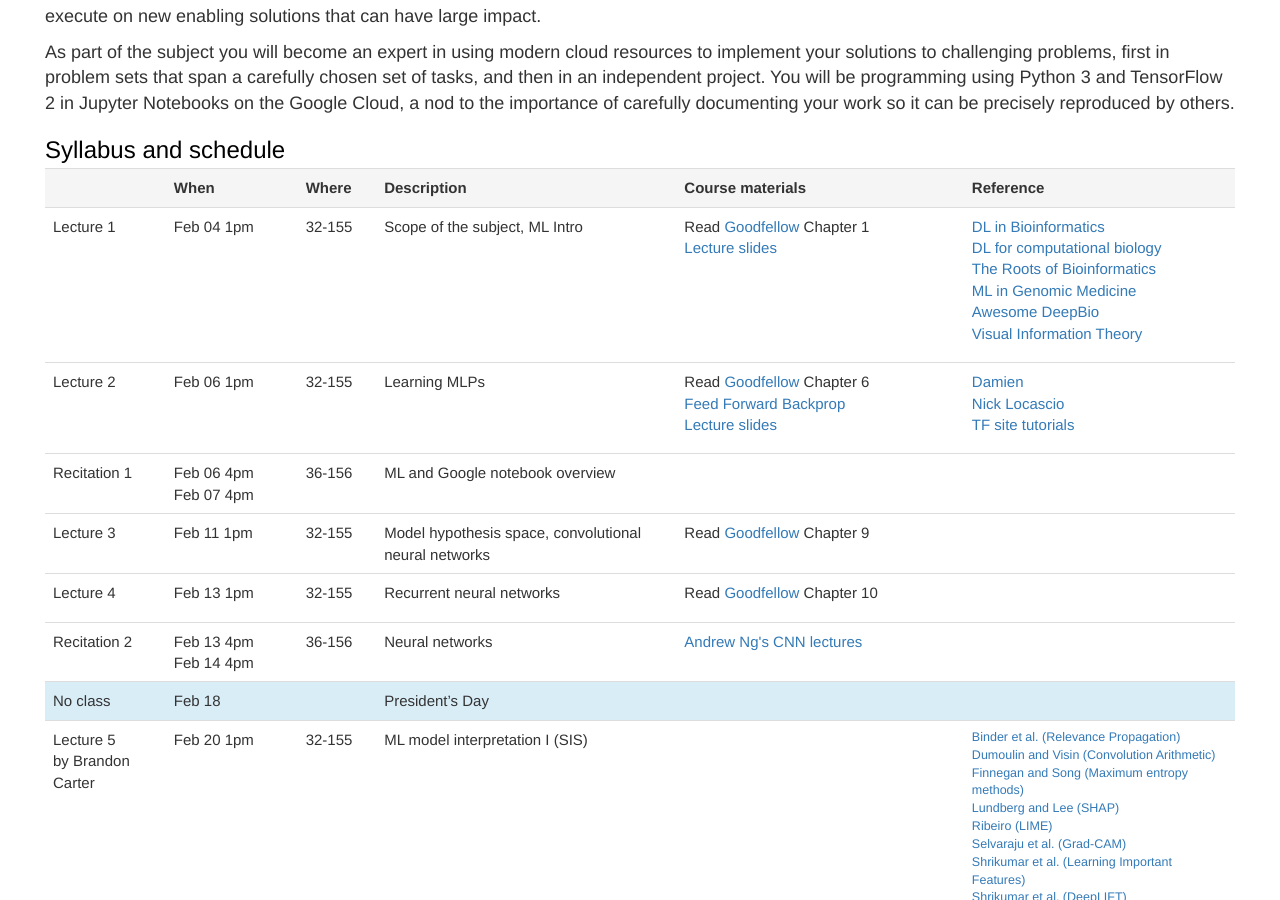
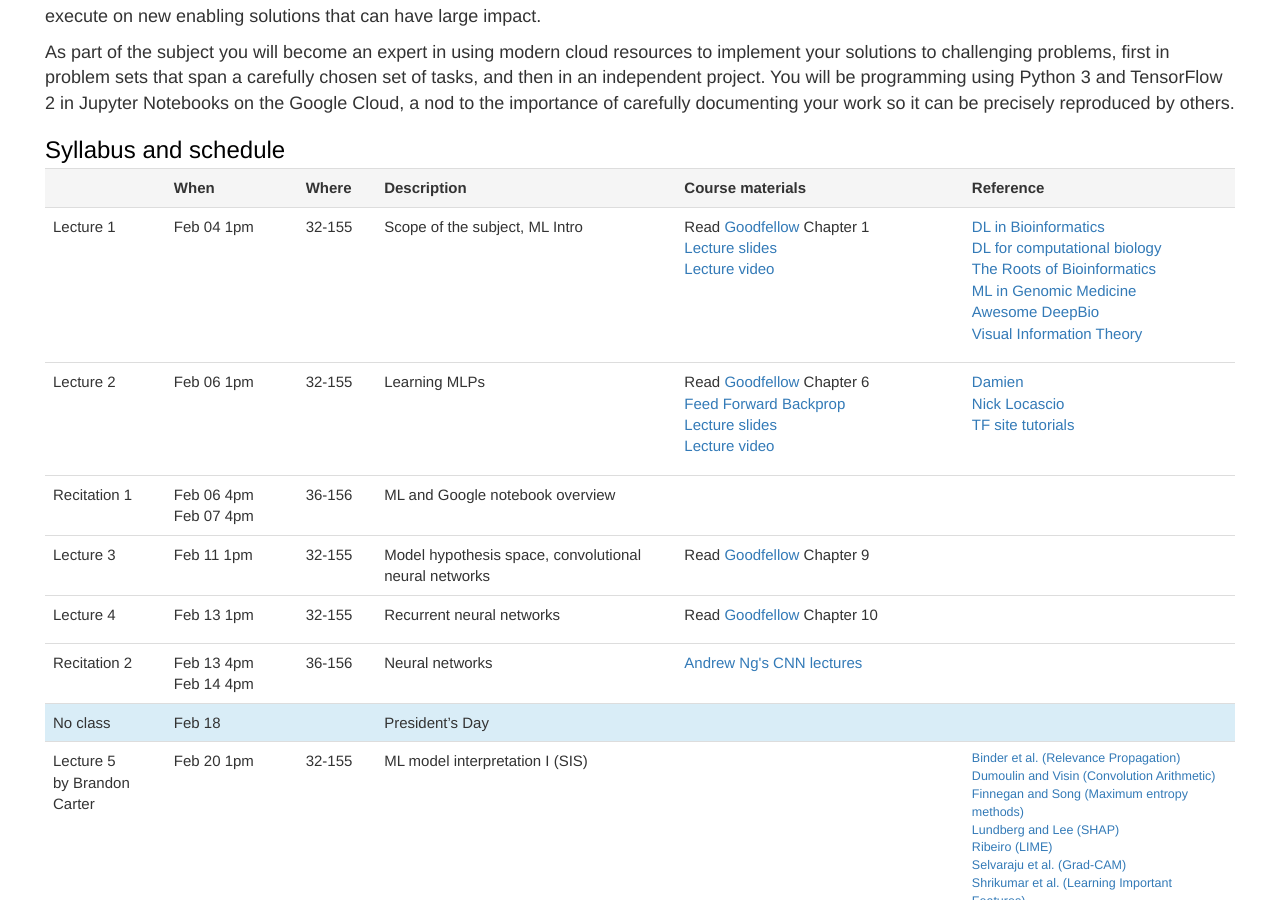
Before and after one commit to mit6874/mit6874.github.io, a Jekyll site: the page built from index.html, in a window 1280 px wide and 900 px high, scrolled down 390 px. Built offline with Jekyll 4.4.1, drawn with Linux system fonts in a browser that asks for light colours; nearby versions of some CDN libraries.

Commit message:
Video links for lectures 1 and 2

```diff
--- a/index.html
+++ b/index.html
@@ -31,6 +31,7 @@
                 <ul>
                     <li>Read <a href="http://www.deeplearningbook.org/">Goodfellow</a> Chapter 1</li>
                     <li><a href="assets/sp2020/slides/L01.pdf">Lecture slides</a></li>
+                    <li><a href="https://youtu.be/k8POKryDxAE">Lecture video</a></li>
                 </ul>
             </td>
             <td>
@@ -54,6 +55,7 @@
                     <li>Read <a href="http://www.deeplearningbook.org/">Goodfellow</a> Chapter 6</li>
                     <li><a href="assets/slides/FeedForwardBackprop.pdf">Feed Forward Backprop</a></li>
                     <li><a href="assets/sp2020/slides/L02.pdf">Lecture slides</a></li>
+                    <li><a href="https://youtu.be/3fcMnQIi7r8">Lecture video</a></li>
                 </ul>
             </td>
             <td>
```
